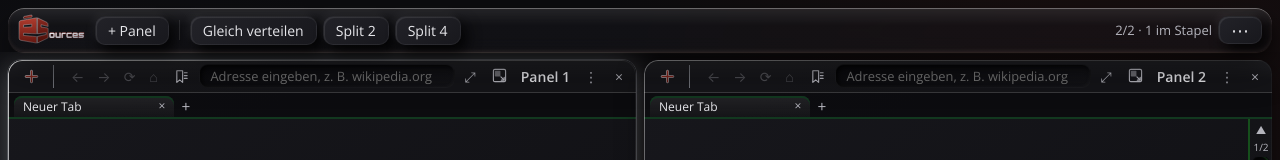
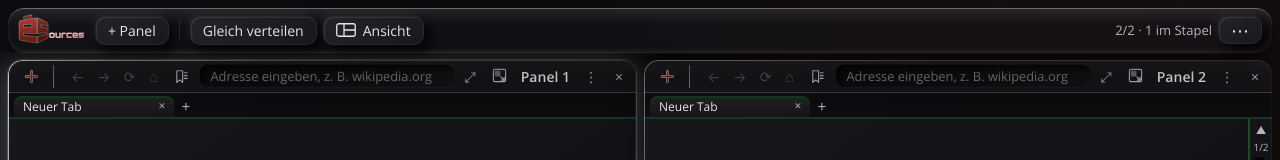
Before and after one commit to SchulzEnrico/e-sources, a React (Vite) app in the folder web/: page / in a window 1280 px wide. Shown: the top 160 px of the page. Built offline with nearby package versions, Linux system fonts and the light colour scheme.

Commit message:
F-127 Knopf „Ansicht“: Arbeitsfläche, 2 × 2, 2, 1 in einem Knopf

```diff
--- a/web/src/App.css
+++ b/web/src/App.css
@@ -1297,3 +1297,13 @@ select {
 .bm-newcat input {
   flex: 1;
 }
+
+/* F-127: Knopf „Ansicht“ mit Symbol */
+.tb-view {
+  display: inline-flex;
+  align-items: center;
+  gap: 7px;
+}
+.tb-view .icon {
+  flex: none;
+}
--- a/web/src/App.tsx
+++ b/web/src/App.tsx
@@ -31,6 +31,30 @@ const DRAG_START_PX = 6;
 const EDGE_BAND = 0.25;
 /** So nah am Rand der Arbeitsfläche (Pixel) dockt ein Panel an die ganze Fläche an. */
 const AREA_BAND_PX = 22;
+
+/** F-127: Ansichten des Knopfs „Ansicht“, in der Reihenfolge des Weiterschaltens (wie Hineinzoomen). */
+type ViewKind = 'area' | 4 | 2 | 1;
+const VIEW_NEXT: Record<ViewKind, ViewKind> = { area: 4, 4: 2, 2: 1, 1: 'area' };
+const VIEW_NAME: Record<ViewKind, string> = {
+  area: 'ganze Arbeitsfläche',
+  4: '4 Panels (2 × 2)',
+  2: '2 Panels nebeneinander',
+  1: 'aktives Panel allein (maximiert)',
+};
+
+/**
+ * F-127: Symbol des Knopfs „Ansicht“ – zeigt die aktuelle Ansicht: freie Arbeitsfläche
+ * (hohes Panel links, zwei rechts), 2 × 2, 2 Spalten oder ein Panel allein.
+ */
+function ViewIcon({ view }: { view: ViewKind }) {
+  const lines = { area: 'M8 1v12M8 7h11', 4: 'M10 1v12M1 7h18', 2: 'M10 1v12', 1: '' }[view];
+  return (
+    <svg width="20" height="14" viewBox="0 0 20 14" aria-hidden="true" className="icon">
+      <rect x="0.75" y="0.75" width="18.5" height="12.5" rx="2" fill="none" stroke="currentColor" strokeWidth="1.3" />
+      {lines ? <path d={lines} stroke="currentColor" strokeWidth="1.3" /> : <rect x="3" y="3" width="14" height="8" rx="1" fill="currentColor" opacity="0.45" />}
+    </svg>
+  );
+}
 
 type Mode = { kind: 'area' } | { kind: 'max'; id: string } | { kind: 'split'; count: 2 | 4 };
 type Corner = 'tl' | 'tr' | 'bl' | 'br';
@@ -543,22 +567,32 @@ export default function App() {
         <button type="button" className="tb-wide" disabled={!onArea} onClick={() => dispatch({ type: 'distribute', setup })} title="Alle Panels gleich groß, die Anordnung bleibt">
           Gleich verteilen
         </button>
-        <button
-          type="button"
-          className={mode.kind === 'split' && mode.count === 2 ? 'on' : ''}
-          onClick={() => setMode(mode.kind === 'split' && mode.count === 2 ? { kind: 'area' } : { kind: 'split', count: 2 })}
-          title="Splitscreen mit 2 Panels (aktives Panel und das nächste)"
-        >
-          Split 2
-        </button>
-        <button
-          type="button"
-          className={mode.kind === 'split' && mode.count === 4 ? 'on' : ''}
-          onClick={() => setMode(mode.kind === 'split' && mode.count === 4 ? { kind: 'area' } : { kind: 'split', count: 4 })}
-          title="Splitscreen mit 4 Panels"
-        >
-          Split 4
-        </button>
+        {/* F-127: Knopf „Ansicht“ – jeder Klick schaltet weiter: Arbeitsfläche → 2 × 2 → 2 → 1 → Arbeitsfläche */}
+        {(() => {
+          const now: ViewKind = mode.kind === 'max' ? 1 : mode.kind === 'split' ? mode.count : 'area';
+          const next = VIEW_NEXT[now];
+          const go = () => {
+            if (next === 'area') return setMode({ kind: 'area' });
+            if (next === 1) {
+              const id = (active && ws.panels.some((x) => x.id === active) ? active : null) ?? shownView.slots[0]?.front.id;
+              return setMode(id ? { kind: 'max', id } : { kind: 'area' });
+            }
+            setMode({ kind: 'split', count: next });
+          };
+          return (
+            <button
+              type="button"
+              className={now === 'area' ? 'tb-view' : 'on tb-view'}
+              onClick={go}
+              title={`Ansicht: ${VIEW_NAME[now]} · Klick: ${VIEW_NAME[next]}${next === 'area' ? ' (Esc)' : ''}`}
+              aria-label={`Ansicht: ${VIEW_NAME[now]}. Weiter zu: ${VIEW_NAME[next]}`}
+              aria-pressed={now !== 'area'}
+            >
+              <ViewIcon view={now} />
+              Ansicht
+            </button>
+          );
+        })()}
         {!onArea && (
           <button type="button" onClick={() => setMode({ kind: 'area' })} title="Zurück zur Arbeitsfläche (Esc)">
             Zur Arbeitsfläche
```
